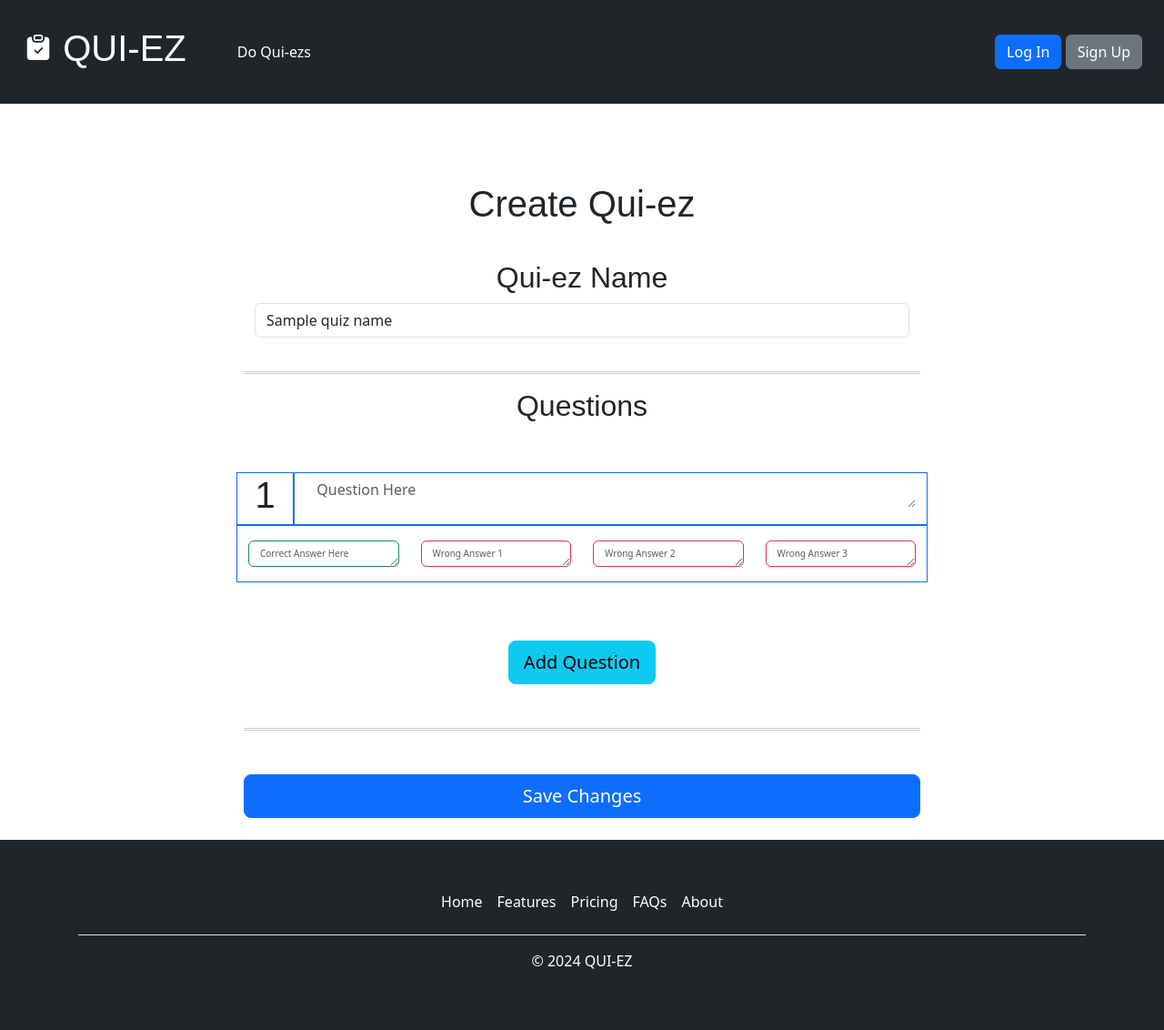
After one commit to Noitcani/CS50-Final-Project, a Flask app: template templates/edit.html in a window 1280 px wide. The commit adds this page. Shown: the whole page at 91% size. Run offline with Flask 3, Linux system fonts and the light colour scheme; the template is opened without the code that fills it: most values are stand-ins (such as "Sample title", 1, 10 or a date in 2020); some web fonts are replaced.

Commit message:
#20241012 - Edit Quiz - Allows for editing and saving of changes for quiz

```diff
--- a/app.py
+++ b/app.py
@@ -44,7 +44,6 @@ def index():
     user_quizes_list = []
     for quiz in user_quizes:
         user_quizes_list.append({k: quiz[k] for k in quiz.keys()})
-        print(user_quizes_list)
 
     # user_quizes = cursor.execute("SELECT * FROM quizes WHERE owner_id = ?;", session["user_id"])
     return render_template("index.html", user_quizes_list=user_quizes_list)
@@ -171,5 +170,51 @@ def delete():
     return redirect("/")
 
 
+@app.route("/edit", methods=["GET", "POST"])
+@login_required
+def edit():
+    if request.method == "POST":
+        quiz_code_to_edit = request.form.get("edit-quiz")
+        session["editing_quiz_code"] = quiz_code_to_edit
+        quiz_data = cursor.execute("SELECT * FROM quizes WHERE quiz_code = ?;", [quiz_code_to_edit]).fetchone()
+        quiz_name = quiz_data["quiz_name"]
+        number_of_questions = quiz_data["number_of_questions"]
+        quiz_dict = quiz_data["quiz_dict"]
+        quiz_dict = eval(quiz_dict)
+        question_list = []
+        for i in range(number_of_questions):
+            question_list.append(quiz_dict["q" + str(i)])
+        return render_template("edit.html", quiz_code_to_edit=quiz_code_to_edit, quiz_name=quiz_name, number_of_questions=number_of_questions, quiz_dict=quiz_dict)
+
+
+@app.route("/save_changes", methods=["GET", "POST"])
+@login_required
+def save_changes():
+    if not session["user_id"]:
+            return invalid_action("Unauthorized Access", "You need to be logged in")
+
+    if not session["editing_quiz_code"]:
+        return invalid_action("Error", "No quiz selected for edit")
+
+    if request.method == "POST":
+        if not created_quiz_has_no_blanks(request.form.to_dict()):
+            return invalid_action("Invalid Quiz", "No Quiz field should be blank!")
+
+        print(request.form.to_dict())
+        form_dict = process_create_form_dict(request.form.to_dict())
+
+        if not intraquestion_answers_are_unique(form_dict):
+            return invalid_action("Invalid Quiz", "There was a repeated answer in one of the questions")
+
+        quiz_name = form_dict["quiz_name"]
+        number_of_questions = form_dict["number_of_questions"]
+        quiz_dict = str(form_dict)
+
+        cursor.execute("UPDATE quizes SET quiz_name = ?, number_of_questions = ?, quiz_dict = ? WHERE quiz_code = ?;", [quiz_name, number_of_questions, quiz_dict, session["editing_quiz_code"]])
+        connection.commit()
+
+        return redirect("/")
+
+
 if __name__ == "__main__":
     app.run(port=5000, debug=True)
--- /dev/null
+++ b/templates/edit.html
@@ -0,0 +1,159 @@
+{% extends "layout.html" %}
+
+{% block title %}
+    Edit
+{% endblock %}
+
+{% block head_scripts %}
+<script>
+
+    var current_qs_count = 1;
+
+    function count_questions() {
+      current_qs_count = $("#questions_block").children().length;
+    }
+
+
+    function change_questions_attr() {
+      console.log(current_qs_count);
+      var questions = $("#questions_block").children();
+      for (var i = 0; i < current_qs_count; i++){
+        $(questions[i]).attr('id', 'q'+i);
+        $(questions[i]).find("[name='sn']").html(i + 1);
+        $(questions[i]).find(".qs-text").attr('name', 'q'+i+'qstext');
+        $(questions[i]).find(".ans0").attr('name', 'q'+i+'ans0');
+        $(questions[i]).find(".ans1").attr('name', 'q'+i+'ans1');
+        $(questions[i]).find(".ans2").attr('name', 'q'+i+'ans2');
+        $(questions[i]).find(".ans3").attr('name', 'q'+i+'ans3');
+        $(questions[i]).find("[name='delete-qs-button']").attr('onclick', 'delete_qs(q' + i +')');
+      }
+    }
+
+    function hide_delete_if_only_qs() {
+      if (current_qs_count == 1){
+        $("#questions_block").find(".delete-qs-row").hide();
+      }
+      else if (current_qs_count > 1){
+        $("#questions_block").find(".delete-qs-row").show();
+      }
+    }
+
+    function add_question() {
+        var new_question = $("#q0").clone(true, true);
+        new_question.find("textarea").val("");
+        $("#questions_block").append(new_question);
+        count_questions();
+        hide_delete_if_only_qs();
+        change_questions_attr();
+    }
+
+    function delete_qs(question) {
+      $(question).remove();
+      change_questions_attr();
+    }
+
+    function populate_questions() {
+        $("#quiz_name").val('{{ quiz_name }}')
+        var quiz_dict = {{ quiz_dict | safe }};
+        for (let i = 0; i < {{ number_of_questions }}; i++) {
+            if (i == 0) {
+                $("#q0").find(".qs-text").val(quiz_dict["q" + i]["qs_text"]);
+                $("#q0").find(".ans0").val(quiz_dict["q" + i]["ans0"]);
+                $("#q0").find(".ans1").val(quiz_dict["q" + i]["ans1"]);
+                $("#q0").find(".ans2").val(quiz_dict["q" + i]["ans2"]);
+                $("#q0").find(".ans3").val(quiz_dict["q" + i]["ans3"]);
+                continue;
+            }
+            var question_number = 'q' + i;
+            var new_question = $("#q0").clone(true, true);
+            new_question.find("textarea").val("");
+            new_question.attr('id', 'q'+i);
+            new_question.find("[name='sn']").html(i + 1);
+            new_question.find(".qs-text").attr('name', 'q'+i+'qstext');
+            new_question.find(".qs-text").val(quiz_dict["q" + i]["qs_text"]);
+            new_question.find(".ans0").attr('name', 'q'+i+'ans0');
+            new_question.find(".ans0").val(quiz_dict["q" + i]["ans0"]);
+            new_question.find(".ans1").attr('name', 'q'+i+'ans1');
+            new_question.find(".ans1").val(quiz_dict["q" + i]["ans1"]);
+            new_question.find(".ans2").attr('name', 'q'+i+'ans2');
+            new_question.find(".ans2").val(quiz_dict["q" + i]["ans2"]);
+            new_question.find(".ans3").attr('name', 'q'+i+'ans3');
+            new_question.find(".ans3").val(quiz_dict["q" + i]["ans3"]);
+            new_question.find("[name='delete-qs-button']").attr('onclick', 'delete_qs(q' + i +')');
+            $("#questions_block").append(new_question);
+        }
+    }
+
+
+    $(document).ready( function(){
+        populate_questions();
+        hide_delete_if_only_qs();
+    })
+
+
+</script>
+{% endblock %}
+
+{% block main %}
+<div class="container text-center" style="margin-bottom: 3%;">
+    <h1>Create Qui-ez</h1>
+</div>
+
+<div class="container text-center" style="align-content: center; max-width: 60%;">
+    <form action="/save_changes" method="post">
+      <div class="question-name container" style="margin-bottom: 5%;">
+        <h2>Qui-ez Name</h2>
+        <input name="quiz_name" type="text" class="form-control" id="quiz_name" placeholder="Quiz Name" value="" required>
+      </div>
+
+      <hr>
+
+      <div class="container" style="margin-bottom: 5%;">
+        <h2>Questions</h2>
+      </div>
+
+      <!-- Questions Block -->
+      <div id="questions_block" class="row g-3 my-4">
+        <div class="question-div container my-3" id="q0">
+          <div class="question-header row">
+            <div class="col-md-1 border border-primary"><h1 name="sn">1</h1></div>
+            <div class="col-md-11 border border-primary">
+              <textarea name="q0qstext" type="text" class="form-control no-border qs-text" rows="1" placeholder="Question Here" value="" required></textarea>
+            </div>
+          </div>
+
+          <div class="question-answers row border border-primary py-3">
+            <div class="col-md-3">
+              <textarea name="q0ans0" type="text" class="form-control question_answer border-success ans0" rows="1" placeholder="Correct Answer Here" value="" required></textarea>
+            </div>
+            <div class="col-md-3">
+              <textarea name="q0ans1" type="text" class="form-control question_answer border-danger ans1" rows="1" placeholder="Wrong Answer 1" value="" required></textarea>
+            </div>
+            <div class="col-md-3">
+              <textarea name="q0ans2" type="text" class="form-control question_answer border-danger ans2" rows="1" placeholder="Wrong Answer 2" value="" required></textarea>
+            </div>
+            <div class="col-md-3">
+              <textarea name="q0ans3" type="text" class="form-control question_answer border-danger ans3" rows="1" placeholder="Wrong Answer 3" value="" required></textarea>
+            </div>
+          </div>
+
+          <div class="delete-qs-row row">
+            <div class="col border border-primary">
+              <button type="button" name="delete-qs-button" class="btn btn-danger my-3"> Delete Question</button>
+            </div>
+          </div>
+
+        </div>
+      </div>
+
+      <button class="w-35 btn btn-info btn-lg my-4" type="button" onclick="add_question()">Add Question</button>
+
+      <hr class="my-4">
+
+      <input class="w-100 btn btn-primary btn-lg my-4" type="submit" value="Save Changes">
+    </form>
+  </div>
+{% endblock %}
+
+{% block footer_scripts %}
+{% endblock %}
```
Also changed, not shown: templates/index.html (+7 -1 lines), databases/quiez.db, 1 other file.
